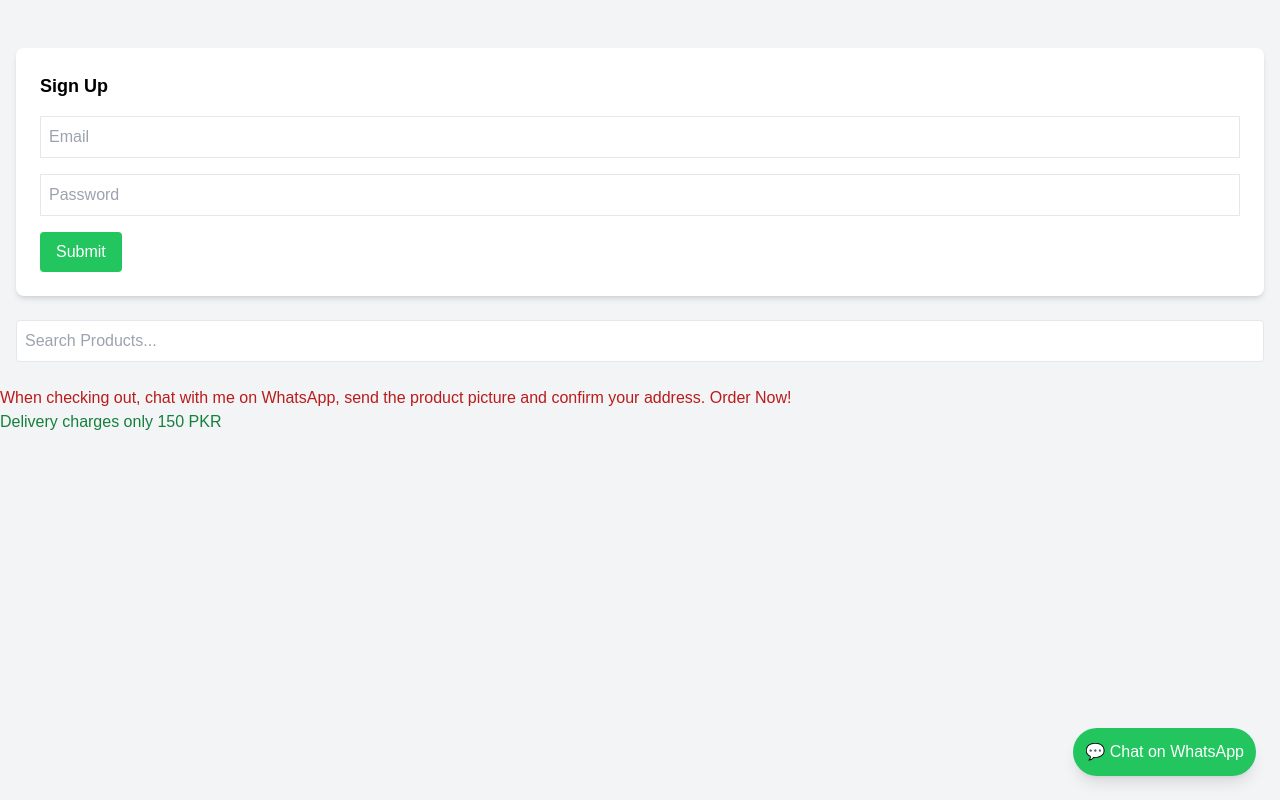
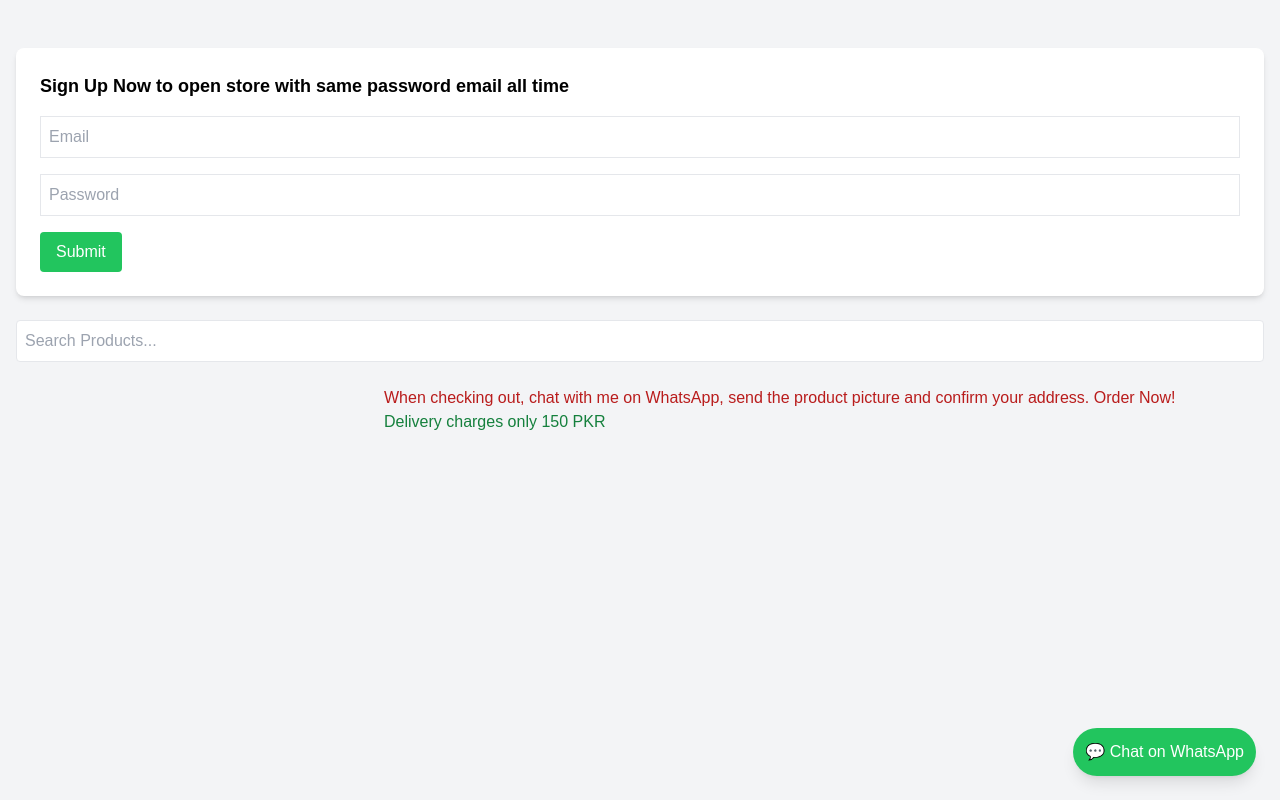
Before and after one commit to sufiyan45837/SUH-STORE, a plain HTML site: page index.html in a window 1280 px wide. Drawn offline with nearby package versions, Linux system fonts and the light colour scheme.

Commit message:
order now

```diff
--- a/index.html
+++ b/index.html
@@ -49,7 +49,7 @@
         <!-- Sign-Up Form -->
         <div id="formsContainer" class="mt-6">
             <form id="signupForm" class="bg-white p-6 rounded-lg shadow-md space-y-4">
-                <h2 class="text-lg font-bold">Sign Up</h2>
+                <h2 class="text-lg font-bold">Sign Up Now to open store with same password email all time</h2>
                 <input type="email" id="signupEmail" placeholder="Email" class="border p-2 w-full">
                 <input type="password" id="signupPassword" placeholder="Password" class="border p-2 w-full">
                 <button type="button" class="bg-green-500 text-white px-4 py-2 rounded" onclick="signup()">Submit</button>
@@ -84,7 +84,7 @@
         <a href="https://wa.me/03331417145" target="_blank" class="fixed bottom-6 right-6 bg-green-500 text-white p-3 rounded-full shadow-lg">💬 Chat on WhatsApp</a>
 
     </div>
-    <div>            <h2 class="text-red-700 text-xxl">When checking out, chat with me on WhatsApp, send the product picture and confirm your address. Order Now!</h2>
+    <div class="ml-[30%]">            <h2 class="text-red-700 text-xxl">When checking out,  chat with me on WhatsApp, send the product picture and confirm your address. Order Now!</h2>
         <h3 class="text-green-700">Delivery charges only 150 PKR</h3></div>
 
     <script>
```
